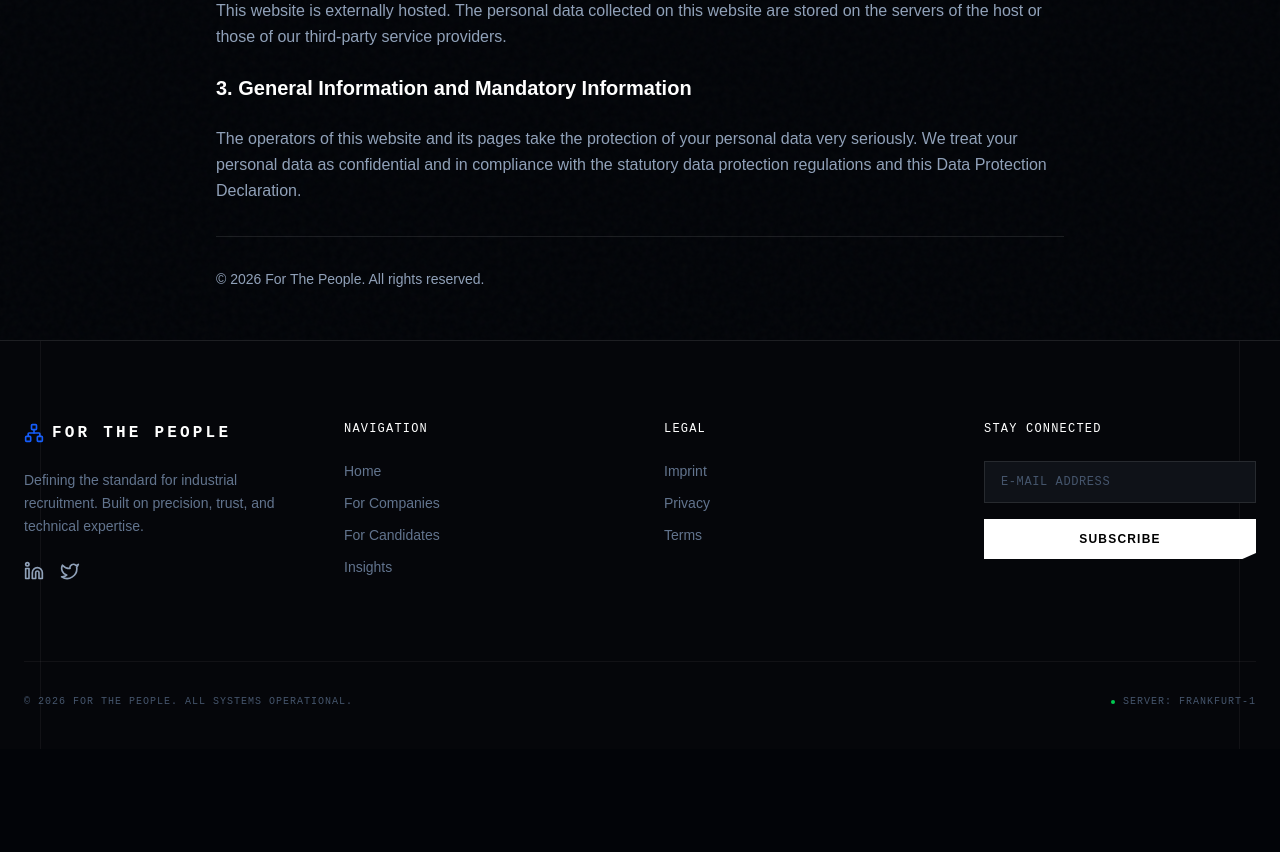
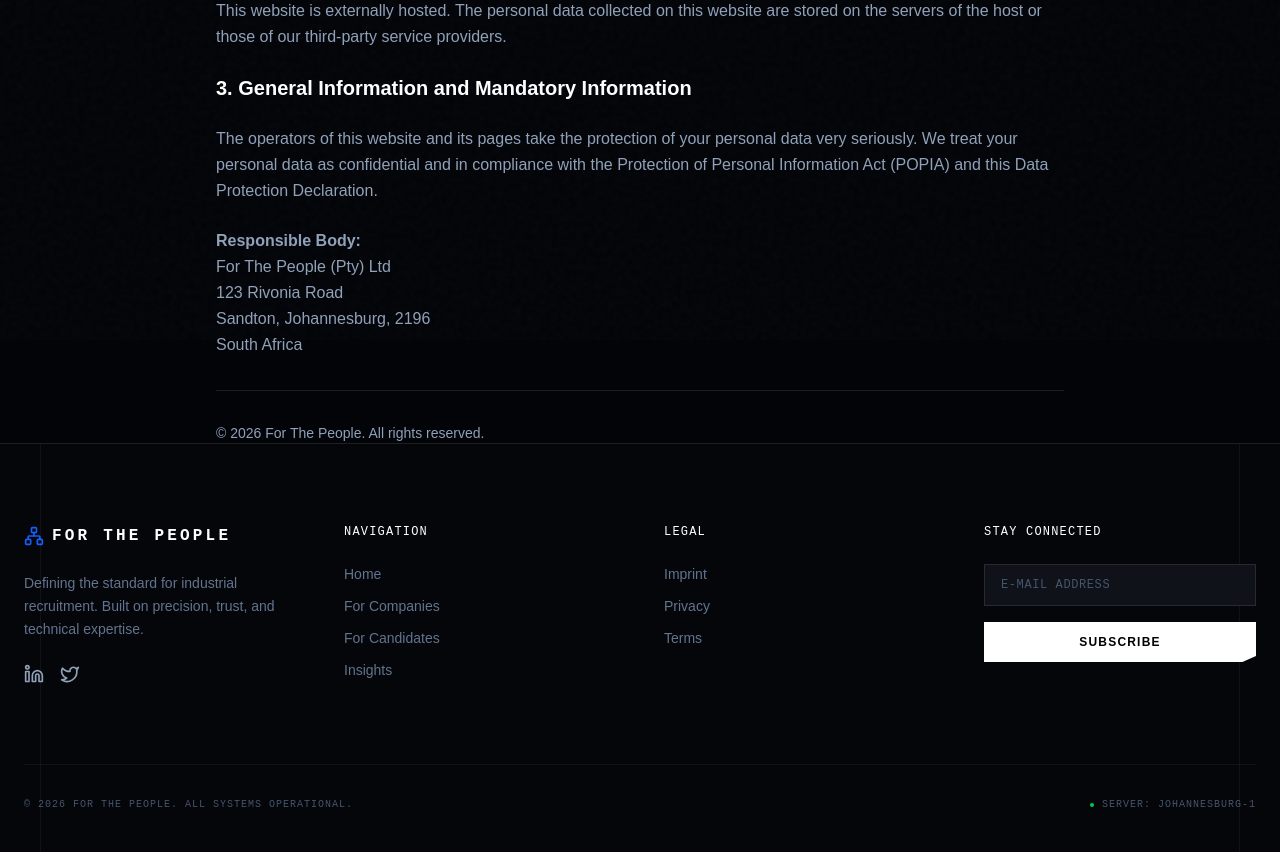
Before and after one commit to HarryMofoka/hr-template-website, a React (Vite) app: page /privacy in a window 1280 px wide. Shown: the part 460-1312 px from the top of the page. Before the commit the page ends 1209 px from the top, so only its background shows below. Built offline with nearby package versions, Linux system fonts and the light colour scheme.

Commit message:
Feat: Localize content for South Africa (Address, Names, Legal)

```diff
--- a/src/components/layout/Footer.jsx
+++ b/src/components/layout/Footer.jsx
@@ -69,7 +69,7 @@ const Footer = () => {
                     </p>
                     <div className="flex items-center gap-2">
                         <div className="h-1 w-1 rounded-full bg-green-500"></div>
-                        <span className="text-[10px] text-slate-600 uppercase tracking-widest font-tech">Server: Frankfurt-1</span>
+                        <span className="text-[10px] text-slate-600 uppercase tracking-widest font-tech">Server: Johannesburg-1</span>
                     </div>
                 </div>
             </div>
--- a/src/pages/Companies.jsx
+++ b/src/pages/Companies.jsx
@@ -44,14 +44,14 @@ const Companies = () => {
                                 <Mail className="text-blue-500 w-6 h-6 mt-1" />
                                 <div>
                                     <h4 className="text-white font-semibold uppercase mb-1">Email Us</h4>
-                                    <p className="text-slate-400">companies@forthepeople.com</p>
+                                    <p className="text-slate-400">companies@forthepeople.co.za</p>
                                 </div>
                             </div>
                             <div className="flex items-start gap-6">
                                 <Phone className="text-blue-500 w-6 h-6 mt-1" />
                                 <div>
                                     <h4 className="text-white font-semibold uppercase mb-1">Call Us</h4>
-                                    <p className="text-slate-400">+1 (555) 987-6543</p>
+                                    <p className="text-slate-400">+27 10 987 6543</p>
                                 </div>
                             </div>
                         </div>
--- a/src/pages/Imprint.jsx
+++ b/src/pages/Imprint.jsx
@@ -14,31 +14,30 @@ const Imprint = () => {
             </motion.h1>
             <div className="text-slate-400 space-y-6 leading-relaxed">
                 <p>
-                    <strong>For The People GmbH</strong><br />
-                    123 Innovation Drive<br />
-                    Tech City, TC 90210<br />
-                    United States
+                    <strong>For The People (Pty) Ltd</strong><br />
+                    123 Rivonia Road<br />
+                    Sandton, Johannesburg, 2196<br />
+                    South Africa
                 </p>
                 <p>
                     <strong>Represented by:</strong><br />
-                    John Doe, CEO<br />
-                    Jane Smith, COO
+                    Sipho Nkosi, CEO<br />
+                    Willem de Villiers, COO
                 </p>
                 <p>
                     <strong>Contact:</strong><br />
-                    Phone: +1 (555) 123-4567<br />
-                    Email: contact@forthepeople.com
+                    Phone: +27 10 123 4567<br />
+                    Email: contact@forthepeople.co.za
                 </p>
                 <p>
                     <strong>Register Entry:</strong><br />
-                    Entry in the Commercial Register.<br />
-                    Registering Court: District Court of Tech City<br />
-                    Registration Number: HRB 12345
+                    Registered with the Companies and Intellectual Property Commission (CIPC).<br />
+                    Registration Number: 2026/123456/07
                 </p>
                 <p>
                     <strong>VAT ID:</strong><br />
-                    Sales tax identification number according to Sect. 27 a of the Sales Tax Law:<br />
-                    US 123 456 789
+                    Value Added Tax identification number according to South African Revenue Service:<br />
+                    4900123456
                 </p>
                 <div className="h-px w-full bg-white/10 my-8"></div>
                 <p className="text-sm">
--- a/src/pages/Partner.jsx
+++ b/src/pages/Partner.jsx
@@ -44,14 +44,14 @@ const Partner = () => {
                                 <Mail className="text-blue-500 w-6 h-6 mt-1" />
                                 <div>
                                     <h4 className="text-white font-semibold uppercase mb-1">Email Us</h4>
-                                    <p className="text-slate-400">contact@forthepeople.com</p>
+                                    <p className="text-slate-400">contact@forthepeople.co.za</p>
                                 </div>
                             </div>
                             <div className="flex items-start gap-6">
                                 <Phone className="text-blue-500 w-6 h-6 mt-1" />
                                 <div>
                                     <h4 className="text-white font-semibold uppercase mb-1">Call Us</h4>
-                                    <p className="text-slate-400">+1 (555) 123-4567</p>
+                                    <p className="text-slate-400">+27 10 123 4567</p>
                                 </div>
                             </div>
                             <div className="flex items-start gap-6">
@@ -59,8 +59,8 @@ const Partner = () => {
                                 <div>
                                     <h4 className="text-white font-semibold uppercase mb-1">Headquarters</h4>
                                     <p className="text-slate-400">
-                                        123 Innovation Drive, <br />
-                                        Tech City, TC 90210
+                                        123 Rivonia Road, <br />
+                                        Sandton, Johannesburg, 2196
                                     </p>
                                 </div>
                             </div>
--- a/src/pages/Privacy.jsx
+++ b/src/pages/Privacy.jsx
@@ -28,7 +28,14 @@ const Privacy = () => {
 
                 <h2 className="text-xl text-white font-semibold mt-6">3. General Information and Mandatory Information</h2>
                 <p>
-                    The operators of this website and its pages take the protection of your personal data very seriously. We treat your personal data as confidential and in compliance with the statutory data protection regulations and this Data Protection Declaration.
+                    The operators of this website and its pages take the protection of your personal data very seriously. We treat your personal data as confidential and in compliance with the Protection of Personal Information Act (POPIA) and this Data Protection Declaration.
+                </p>
+                <p className="mt-4">
+                    <strong>Responsible Body:</strong><br />
+                    For The People (Pty) Ltd<br />
+                    123 Rivonia Road<br />
+                    Sandton, Johannesburg, 2196<br />
+                    South Africa
                 </p>
 
                 <div className="h-px w-full bg-white/10 my-8"></div>
--- a/src/pages/Terms.jsx
+++ b/src/pages/Terms.jsx
@@ -28,6 +28,11 @@ const Terms = () => {
                     The materials on For The People's website are provided on an 'as is' basis. For The People makes no warranties, expressed or implied, and hereby disclaims and negates all other warranties including, without limitation, implied warranties or conditions of merchantability, fitness for a particular purpose, or non-infringement of intellectual property or other violation of rights.
                 </p>
 
+                <h2 className="text-xl text-white font-semibold mt-6">4. Governing Law</h2>
+                <p>
+                    These terms and conditions are governed by and construed in accordance with the laws of South Africa and you irrevocably submit to the exclusive jurisdiction of the courts in Johannesburg.
+                </p>
+
                 <div className="h-px w-full bg-white/10 my-8"></div>
                 <p className="text-sm">
                     &copy; 2026 For The People. All rights reserved.
```
